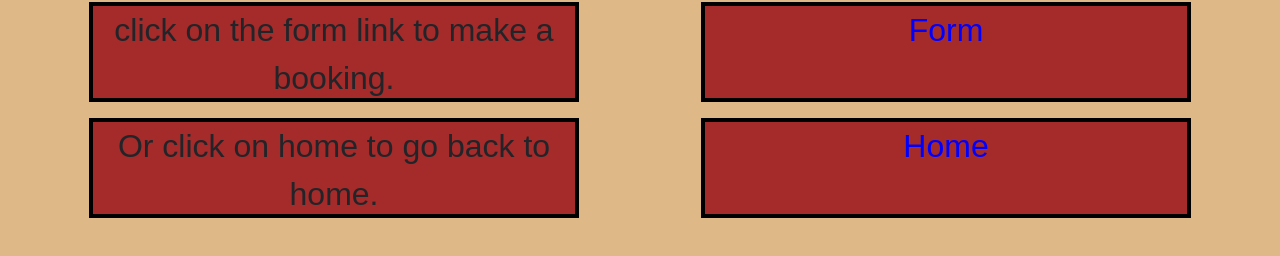
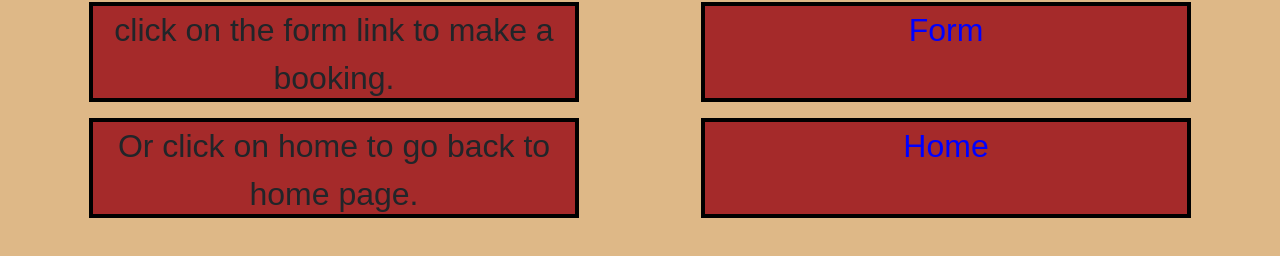
Before and after one commit to Sultana-akther20/first-project, a plain HTML site: page congratulation.html in a window 1280 px wide. Shown: the part 104-360 px from the top of the page. Drawn offline with nearby package versions, Linux system fonts and the light colour scheme.

Commit message:
git commit

```diff
--- a/congratulation.html
+++ b/congratulation.html
@@ -36,7 +36,7 @@
         <!--same i used here to make another raw and two column-->
         <div class="row justify-content-around p-2">
             <div class="div-two col-md-6">
-                Or click on home to go back to home.
+                Or click on home to go back to home page.
             </div>
             <div class="div-two col-md-6">
                 <a href="index.html" aria-label="Go to the home page">Home</a>
```
